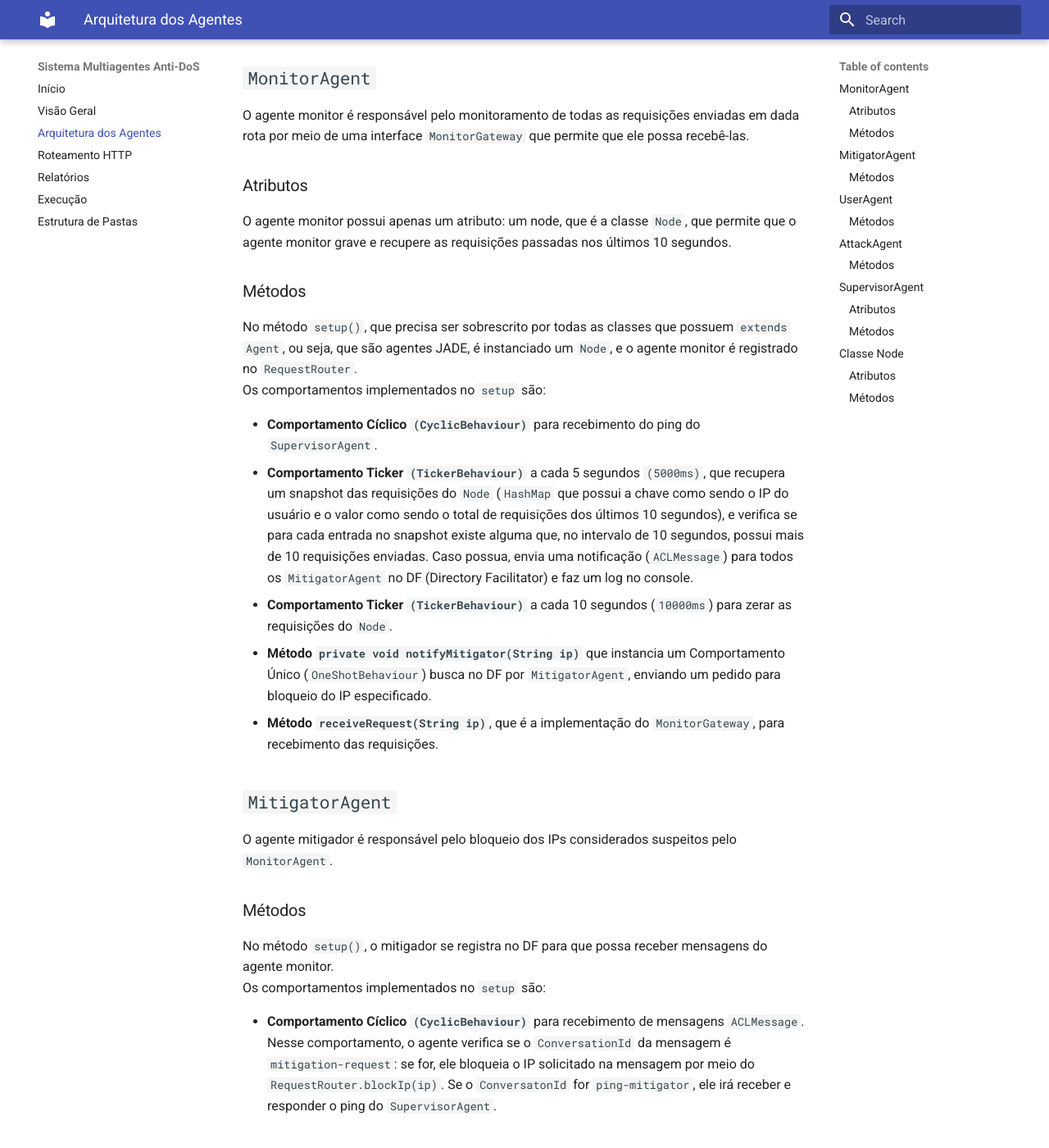
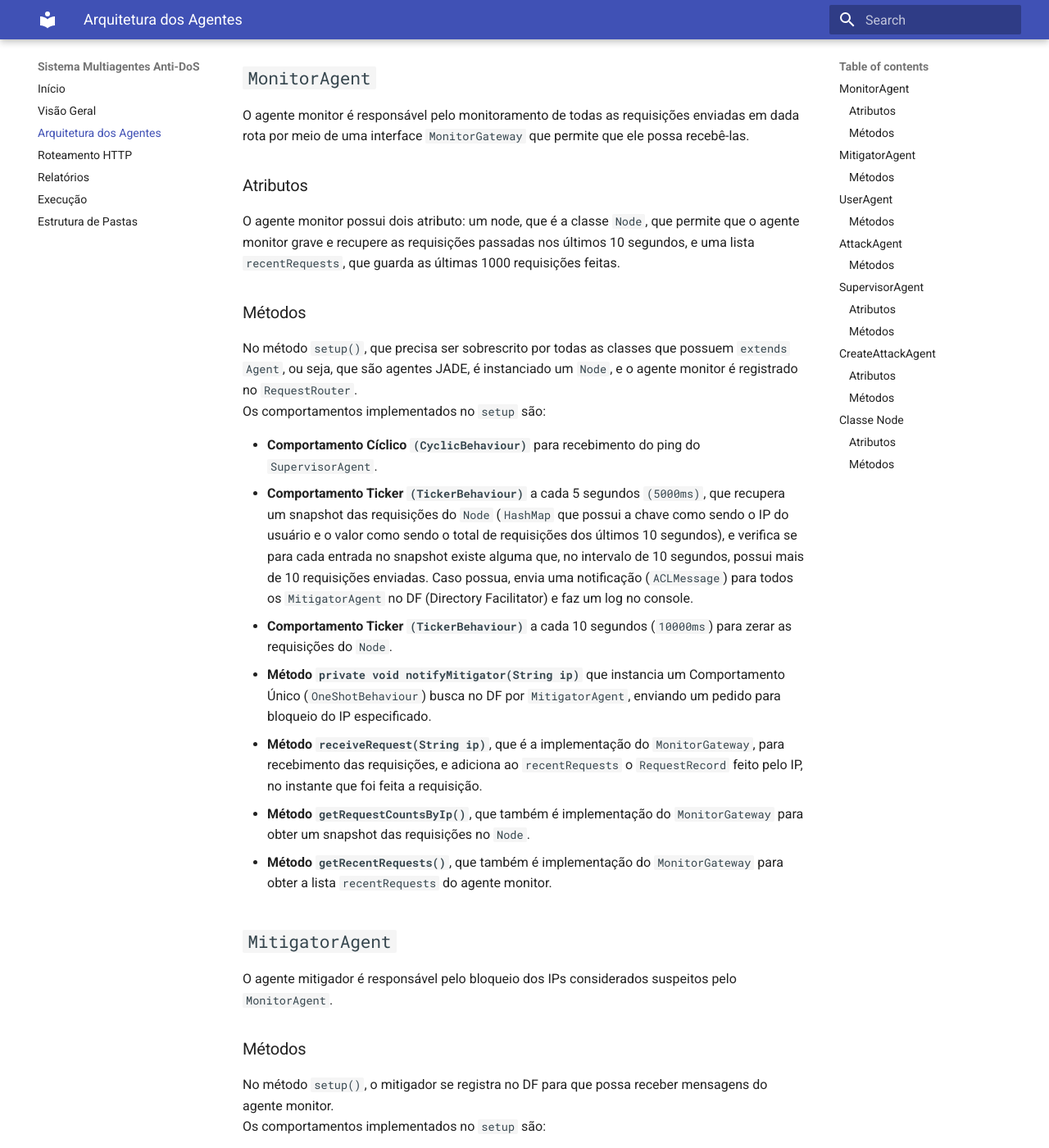
Before and after one commit to UnBSMA2025-1/2025.1_G1_SMA_MonitoramentoDeRedes, an MkDocs documentation site: the page built from docs/docs/agentes.md, in a window 1280 px wide and 1400 px high, scrolled down 370 px. Shown: the whole window at 82% size. Built offline with MkDocs 1.6.1 and Material for MkDocs 9.7.7, drawn with Linux system fonts in a browser that asks for light colours; some of the changed text lies outside the part shown.

Commit message:
docs: documentando CreateAttackAgent e AttackAgent

```diff
--- a/docs/docs/agentes.md
+++ b/docs/docs/agentes.md
@@ -10,7 +10,7 @@
 ## `MonitorAgent`
 O agente monitor é responsável pelo monitoramento de todas as requisições enviadas em dada rota por meio de uma interface `MonitorGateway` que permite que ele possa recebê-las.
 ### Atributos
-O agente monitor possui apenas um atributo: um node, que é a classe `Node`, que permite que o agente monitor grave e recupere as requisições passadas nos últimos 10 segundos.
+O agente monitor possui dois atributo: um node, que é a classe `Node`, que permite que o agente monitor grave e recupere as requisições passadas nos últimos 10 segundos, e uma lista `recentRequests`, que guarda as últimas 1000 requisições feitas.
 ### Métodos
 No método `setup()`, que precisa ser sobrescrito por todas as classes que possuem `extends Agent`, ou seja, que são agentes JADE, é instanciado um `Node`, e o agente monitor é registrado no `RequestRouter`. <br>
 Os comportamentos implementados no `setup` são:
@@ -19,7 +19,9 @@
 * **Comportamento Ticker `(TickerBehaviour)`** a cada 5 segundos `(5000ms)`, que recupera um snapshot das requisições do `Node` (`HashMap` que possui a chave como sendo o IP do usuário e o valor como sendo o total de requisições dos últimos 10 segundos), e verifica se para cada entrada no snapshot existe alguma que, no intervalo de 10 segundos, possui mais de 10 requisições enviadas. Caso possua, envia uma notificação (`ACLMessage`) para todos os `MitigatorAgent` no DF (Directory Facilitator) e faz um log no console.
 * **Comportamento Ticker `(TickerBehaviour)`** a cada 10 segundos (`10000ms`) para zerar as requisições do `Node`.
 * **Método `private void notifyMitigator(String ip)`** que instancia um Comportamento Único (`OneShotBehaviour`) busca no DF por `MitigatorAgent`, enviando um pedido para bloqueio do IP especificado.
-* **Método `receiveRequest(String ip)`**, que é a implementação do `MonitorGateway`, para recebimento das requisições.
+* **Método `receiveRequest(String ip)`**, que é a implementação do `MonitorGateway`, para recebimento das requisições, e adiciona ao `recentRequests` o `RequestRecord` feito pelo IP, no instante que foi feita a requisição.
+* **Método `getRequestCountsByIp()`**, que também é implementação do `MonitorGateway` para obter um snapshot das requisições no `Node`.
+* **Método `getRecentRequests()`**, que também é implementação do `MonitorGateway` para obter a lista `recentRequests` do agente monitor.
 
 ## `MitigatorAgent`
 O agente mitigador é responsável pelo bloqueio dos IPs considerados suspeitos pelo `MonitorAgent`.
@@ -47,6 +49,8 @@
 - **Comportamento Ticker `(TickerBehaviour)`** a cada 0.2 segundos `(200ms)`, que envia requisições à rota, tendo como header `X-Real-IP` para que possa ser corretamente simulado os IPs randomicamente gerados.
 - **Método `private String generateAttackIp()`** que gera um IP aleatório de 4 partes: `"10.0." + part3 (número gerado aleatoriamente) + "." + part4 (Idem part3)`. Esse método é diferente do `generateUserIp` para que, na situação de simulação, não ocorram casos onde sejam instaciados 2 agentes (`UserAgent` e `AttackAgent`) com o mesmo IP, mesmo que sejam mínimos.
 
+Há também o método `takedown()`, que permite que o `AttackAgent`, ao ser derrubado, envie uma mensagem ao `CreateAttackAgent`, para que sejam instanciados novos agentes no lugar dele.
+
 ## `SupervisorAgent`
 O agente supervisor serve para supervisionar os agentes `MonitorAgent` e `MitigatorAgent` por meio de pings periódicos.
 ### Atributos
@@ -65,6 +69,17 @@
 - **Comportamento Ticker `(TickerBehaviour)`** a cada 10 segundos `(10000ms)` em que, caso `monitorAlive = false`, ele reinicia o `MonitorAgent` da plataforma JADE.
 - **Comportamento Ticker `(TickerBehaviour)`** a cada 10 segundos `(10000ms)` em que, caso `mitigatorAlive = false`, ele reinicia o `MitigatorAgent` da plataforma JADE.
 
+## `CreateAttackAgent`
+Para fazer a simulação de ataques constantes na rede de forma a testar o sistema multiagente, foi criado um Agente que envia ataques ao servidor.
+
+### Atributos
+O `CreateAttackAgent` possui apenas um atributo: um int `userName`, para contabilizar o número dos agentes ao recriá-los e nomeá-los.
+
+### Métodos
+No método `setup()`, o agente implementa os seguintes comportamentos:
+- **Comportamento Cíclico `(CyclicBehaviour)`**, que recebe uma mensagem que o `AttackAgent` envia ao ser derrubado. Dentro desse comportamento, há o **Comportamento Acordador `(WakerBehaviour)`**, que inicia após 3 segundos `(3000ms)`, que cria um novo `AttackAgent` por meio do método `public boolean CreateAgent()`.
+- ** Método `public boolean CreateAgent()`, que tenta criar um novo agente de ataque, com nome `ATTACK_{userName}`, incrementando o userName a cada iteração.
+
 ## Classe `Node`
 A classe `Node` foi feita para facilitar os acessos às requisições pelo `MonitorAgent`. Ela inclui métodos e atributos que auxiliam na busca das requisições pelo agente monitor.
 ### Atributos
```
